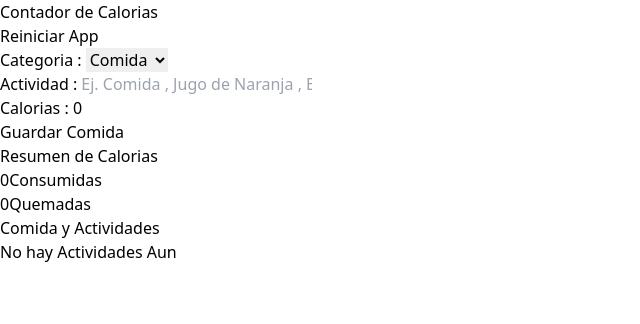
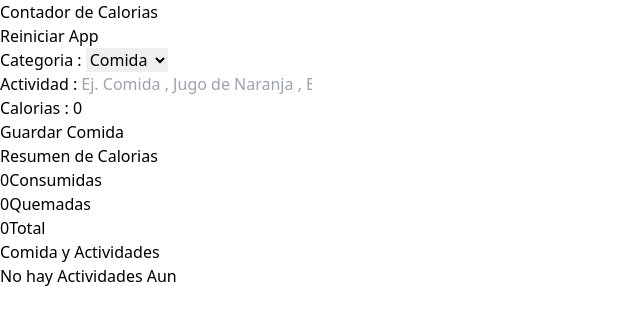
Before and after one commit to Franklin-Gomez/calorie-tracker, a React (Vite) app: page / in a window 1280 px wide. Shown: the top 324 px of the page, without its empty margins (0-640 px from the left). Built offline with nearby package versions, Linux system fonts and the light colour scheme.

Commit message:
add calorias total y finish project

```diff
--- a/src/App.tsx
+++ b/src/App.tsx
@@ -17,7 +17,7 @@ function App() {
   return (
     <>
       <header className=" bg-lime-600 py-3">
-        <div className=" max-w-4xl mx-auto flex justify-between">
+        <div className=" max-w-4xl mx-auto flex justify-between items-center">
           <h1 className="text-center text-lg font-bold text-white uppercase">
 
             Contador de Calorias
--- a/src/Components/CaloriaTraker.tsx
+++ b/src/Components/CaloriaTraker.tsx
@@ -1,4 +1,5 @@
 import { useMemo } from "react"
+import CaloriesDisplay from "./CaloriesDisplay"
 
 type CaloriaTrakerProps = {
     activities : Activity[]
@@ -12,24 +13,33 @@ export default function CaloriaTraker({ activities } : CaloriaTrakerProps) {
 
     const caloriasBurned = useMemo(() => activities.reduce( (total , activity ) => +activity.category === 2 ? total + +activity.calorias : total, 0 ) , [activities])
 
-    console.log( activities )
+    const total = caloriasConsumed - caloriasBurned
+
     return (
-        <div>
-            <>
-                <h2 className="text-4xl font-black text-white text-center"> Resumen de Calorias </h2>
+        <>
+            <h2 className="text-4xl font-black text-white text-center"> Resumen de Calorias </h2>
 
-                <div className="flex flex-col items-center md:flex-row md:justify-between gap-5 mt-10">
-                    <p className="text-white font-bold rounded-full grid grid-cols-1 gap-3 text-center">
-                        <span className="font-black text-6xl text-orange"> { caloriasConsumed }</span>
-                        Consumidas
-                    </p>
+            <div className="flex flex-col items-center md:flex-row md:justify-between gap-5 mt-10">
 
-                    <p className="text-white font-bold rounded-full grid grid-cols-1 gap-3 text-center">
-                        <span className="font-black text-6xl text-orange"> { caloriasBurned }</span>
-                        Quemadas
-                    </p>
-                </div>
-            </>
-        </div>
+                <CaloriesDisplay
+                    calorias={caloriasConsumed}
+                    text="Consumidas"
+                />
+
+                <CaloriesDisplay
+                    calorias={caloriasBurned}
+                    text="Quemadas"
+                />
+
+                <CaloriesDisplay
+                    calorias={total}
+                    text="Total"
+                />
+
+            </div>
+
+
+        </>
+
     )
 }
--- /dev/null
+++ b/src/Components/CaloriesDisplay.tsx
@@ -0,0 +1,20 @@
+type CaloriesDisplayProps = {
+    calorias : number
+    text : string
+}
+
+
+export default function CaloriesDisplay( { calorias , text } : CaloriesDisplayProps) {
+    return (
+
+        <>
+
+            <p className="text-white font-bold rounded-full grid grid-cols-1 gap-3 text-center">
+                <span className="font-black text-6xl text-orange"> { calorias }</span>
+                {text}
+            </p>
+
+        </>
+
+    )
+}
```
